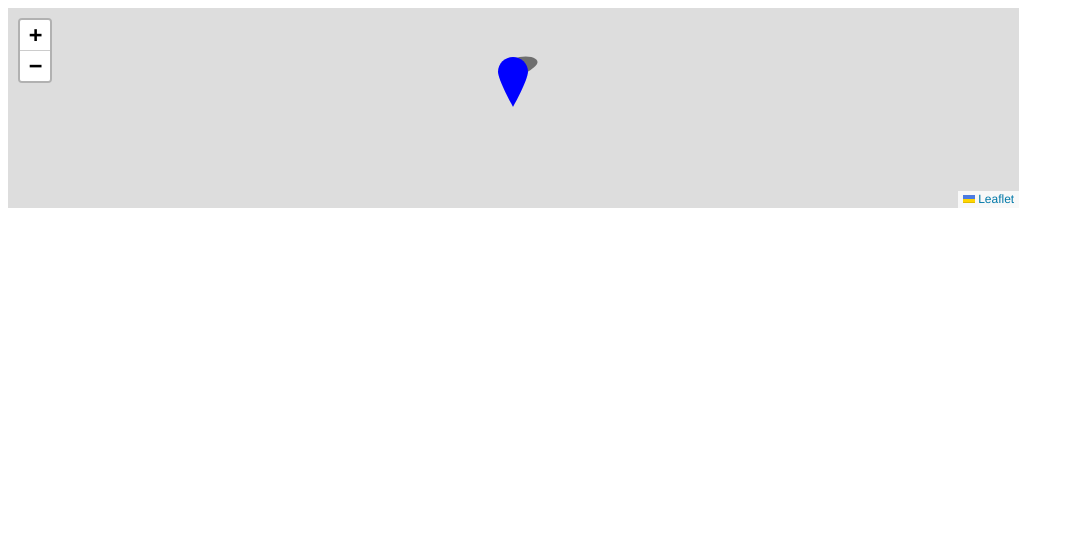
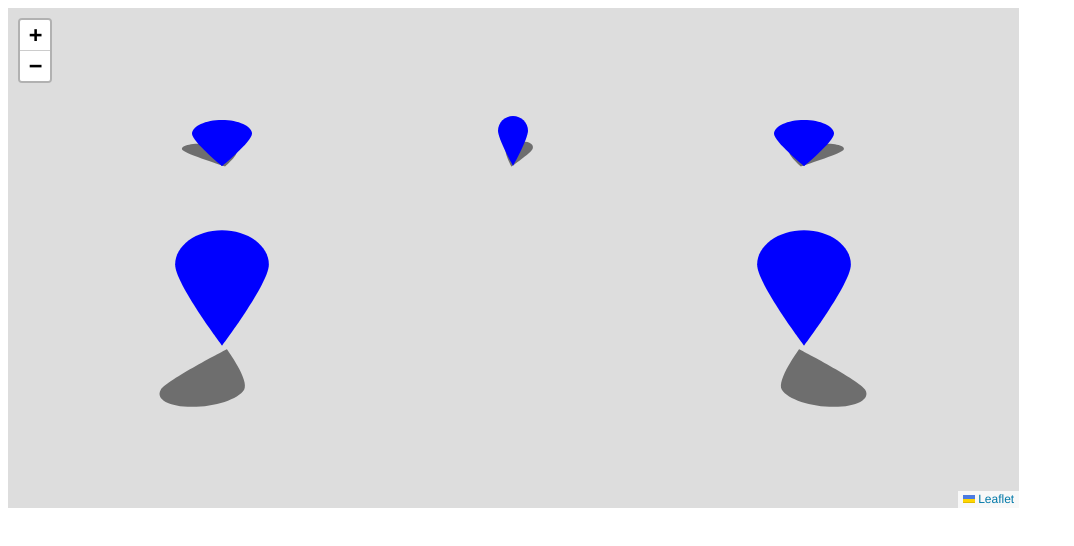
Before and after one commit to SuberFu/Leaflet.VectorIcon, a plain HTML site: page index.html in a window 1280 px wide. Shown: the whole page, without its empty margins (0-1074 px from the left). Drawn offline with nearby package versions, Linux system fonts and the light colour scheme.

Commit message:
Fix some position issues when icon is scaled.

```diff
--- a/index.html
+++ b/index.html
@@ -16,13 +16,34 @@
 </head>
 
 <body>
-  <div id="map" style="height:200px; width:80%">
+  <div id="map" style="height:500px; width:80%">
   </div>
 </body>
 <script>
 $(function(){
-  var mymap = L.map('map').setView([50, 0], 13);
+  var mymap = L.map('map').setView([49.99, 0], 13);
+  var markerRef1 = L.marker([50,0.01], {icon: L.divIcon({className:'ref-div-icon'})}).addTo(mymap);
+  var markerRef1 = L.marker([50.01,0], {icon: L.divIcon({className:'ref-div-icon'})}).addTo(mymap);
   var marker1 = L.marker([50,0],{icon:new L.VectorIcon.Icon()}).addTo(mymap);
+  var marker1 = L.marker([50,0.05],{icon:new L.VectorIcon.Icon({
+    iconSize: [64, 48],
+    iconAnchor: [32, 48],
+  })}).addTo(mymap);
+  var marker1 = L.marker([50,-0.05],{icon:new L.VectorIcon.Icon({
+    iconSize: [64, 48],
+    iconAnchor: [32, 48],
+    svgShadow:{skew:0.25, scale:0.5}
+  })}).addTo(mymap);
+  var marker1 = L.marker([49.98,0.05],{icon:new L.VectorIcon.Icon({
+    iconSize: [100, 120],
+    iconAnchor: [50, 120],
+    svgShadow:{skew:-0.25, scale:-0.5}
+  })}).addTo(mymap);
+  var marker1 = L.marker([49.98,-0.05],{icon:new L.VectorIcon.Icon({
+    iconSize: [100, 120],
+    iconAnchor: [50, 120],
+    svgShadow:{skew:0.25, scale:-0.5}
+  })}).addTo(mymap);
 })
 </script>
 </html>
--- a/src/VectorIcon.js
+++ b/src/VectorIcon.js
@@ -9,8 +9,8 @@
                 iconSize: [32, 52],
                 iconAnchor: [16, 52],
                 popupAnchor: [2, -40],
-                shadowAnchor: [7, 45],
-                shadowSize: [54, 51],
+                shadowAnchor: [0, 0],
+                shadowSize: [0, 0],
                 svgShadow: true, // false - no shadow, true - default shadow skew of half-width to the right and quarter height. Setting this overrides the shadow anchor and shadow size.
                 className: "vector-marker",
                 prefix: "fa",
@@ -191,20 +191,21 @@
                 Tc = shadowOpt.skew;
                 Td = shadowOpt.scale;
                 var viewWidth = Math.round(options.svgWidth + options.svgHeight * Math.abs(shadowOpt.skew));
-                var svgWidth = Math.round(iSize.x * (1 + Math.abs(shadowOpt.skew)));
                 var viewHeight = Math.abs(options.svgHeight * shadowOpt.scale);
-                var svgHeight = iSize.y;
+                var finalSvgWidth = Math.round(iSize.x * (1 + Math.abs(shadowOpt.skew)));
+                var finalSvgHeight = Math.abs(iSize.y * shadowOpt.scale);
                 Tx = (shadowOpt.skew < 0) ? viewWidth - options.svgWidth: 0;
                 Ty = (shadowOpt.scale < 0) ? viewHeight : 0;
-                var deltaTop = options.svgHeight * Math.min(1 - shadowOpt.scale, 1);
+                var deltaTop = iSize.y * Math.min(1 - shadowOpt.scale, 1);
 
                 // Only need to set the left edge if the skew is positive.
                 // With skew positive, the SVG is not transformed to match the X-anchor point (Tx is 0)
                 // The div element offset it needed to align the point.
-                var deltaLeft = (shadowOpt.skew > 0) ? options.svgWidth - viewWidth + (Tx / 2) : 0;
+                var deltaLeft = (shadowOpt.skew > 0) ? iSize.x - finalSvgWidth : 0;
+                //deltaLeft = deltaLeft * iSize.x / options.svgWidth;
                 var matString = Ta + ',' + Tb + ',' + Tc + ',' + Td + ',' + Tx + ',' + Ty;
-                div.innerHTML = '<div class="float-container" style="left:' + deltaLeft + 'px; top:' + deltaTop + 'px">' +
-                    '<svg width="' + viewWidth + 'px" height="' + viewHeight + 'px" ' +
+                div.innerHTML = '<div class="float-container" style="position:relative; left:' + deltaLeft + 'px; top:' + deltaTop + 'px">' +
+                    '<svg width="' + finalSvgWidth + 'px" height="' + finalSvgHeight + 'px" ' +
                     'preserveAspectRatio="none" ' +
                     'viewBox="0 0 ' + viewWidth + ' ' + viewHeight + '" version="1.1" xmlns="http://www.w3.org/2000/svg" xmlns:xlink="http://www.w3.org/1999/xlink">' +
                     '<g transform="matrix(' + matString + ')">' +
```
